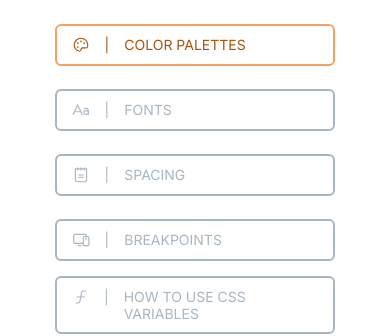
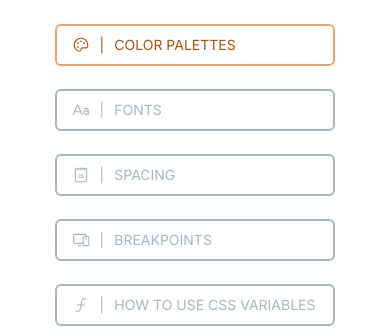
Before and after one commit to Doryae/kuros-stylecraft, a plain HTML site: page index.html in a window 390 px wide. Shown: the part 538-874 px from the top of the page. Drawn offline with Linux system fonts and the light colour scheme.

Commit message:
Fix : Slight mistake in the responsivity fixed

```diff
--- a/css/components/home.css
+++ b/css/components/home.css
@@ -125,4 +125,8 @@ main a.not-active:hover::after {
     width: 1.8rem;
     height: 1.8rem;
     }
+
+    main a span {
+    padding: 0 10px;
+    }
 }
```
